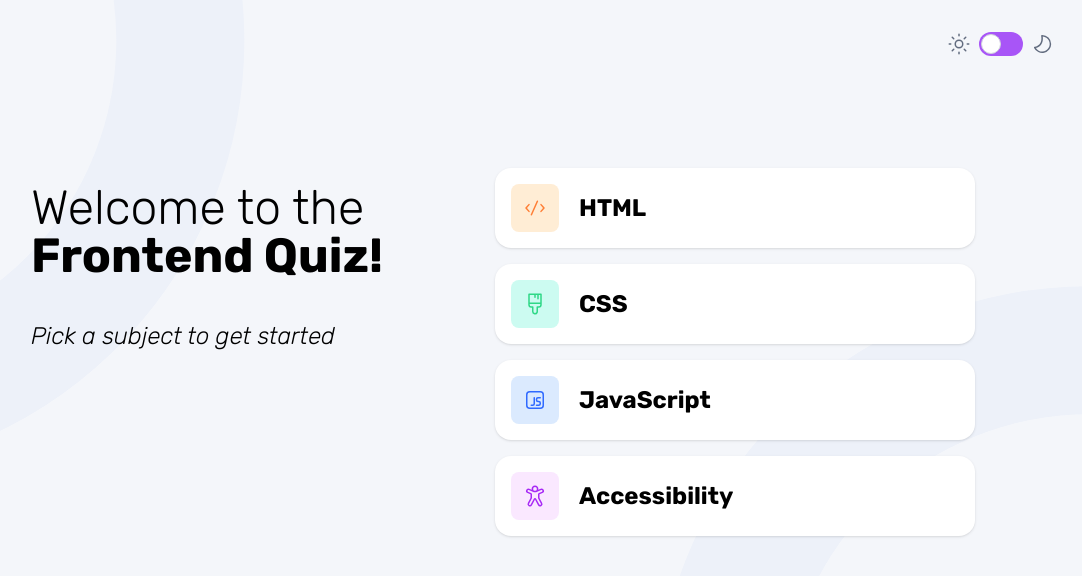
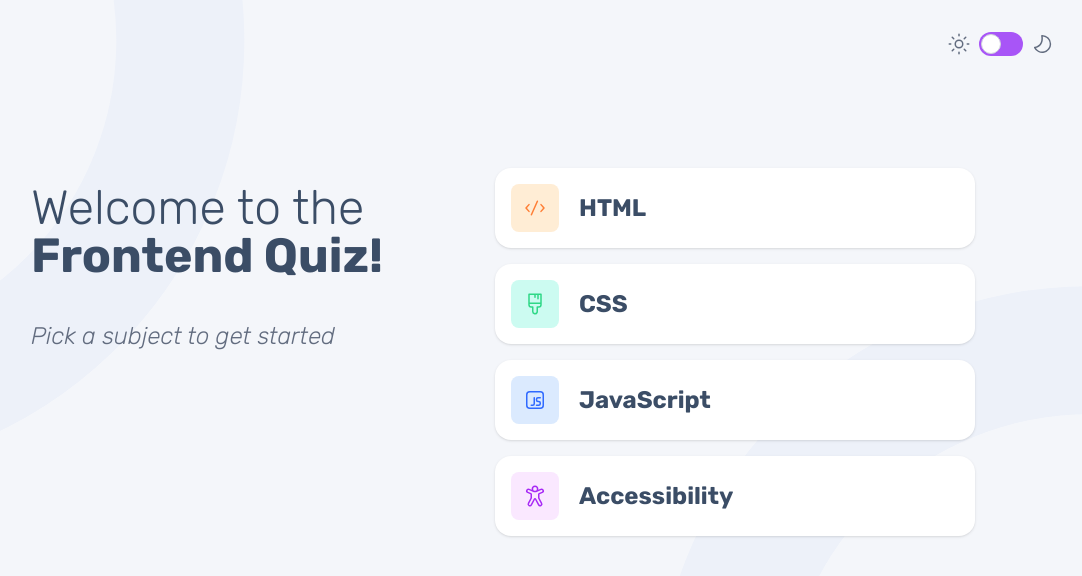
Before and after one commit to Tawphiq/frontend-quiz-app, a React (Vite) app: page / in a window 1280 px wide. Shown: the top 576 px of the page, without its empty margins (145-1227 px from the left). Built offline with nearby package versions, Linux system fonts and the light colour scheme; a web font is replaced by a local one.

Commit message:
"enhanced the home page colors"

```diff
--- a/src/pages/Home.tsx
+++ b/src/pages/Home.tsx
@@ -1,4 +1,3 @@
-// src/pages/Home.tsx
 import React, { useState, useEffect, useRef } from 'react';
 import { useNavigate } from 'react-router-dom';
 import { useQuiz } from '../context/QuizContext';
@@ -11,7 +10,6 @@ const Home: React.FC = () => {
 
   const handleSelect = (subject: string) => {
     setSubject(subject);
-    //navigate('/quiz');
     navigate(`/quiz/${subject}`);
   };
 
@@ -40,10 +38,10 @@ const Home: React.FC = () => {
 
   return (
     <div className="grid lg:grid-cols-2 p-8 md:p-20 lg:px-40">
-      <div className="text-2xl font-bold mb-4 p-4 text-dark dark:text-white">
+      <div className="text-2xl font-bold mb-4 p-4 text-[#3B4D66] dark:text-white">
         <p className='font-thin text-4xl md:text-6xl lg:text-5xl'>Welcome to the</p>
         <p className='font-bold text-4xl md:text-6xl lg:text-5xl mb-2 md:mb-5 lg:mb-10'>Frontend Quiz!</p>
-        <i className='font-thin text-sm md:text-2xl text-darkthin dark:text-thinlight'>Pick a subject to get started</i>
+        <i className='font-thin text-sm md:text-2xl text-[#626C7F] dark:text-[#ABC1E1]'>Pick a subject to get started</i>
       </div>
       <div className="grid gap-4 md:mt-10 lg:mt-0">
         {quizzes.map((quiz, index) => (
@@ -53,8 +51,8 @@ const Home: React.FC = () => {
             onKeyDown={(event) => handleButtonKeyDown(event, index, quiz.title)}
             tabIndex={0}
             ref={(el) => buttonRefs.current[index] = el}
-            className={`flex items-center lg:text-2xl p-4 rounded-2xl bg-white dark:bg-dark shadow focus:outline-none ${
-              focusedIndex === index ? 'border-2 border-purple' : ''
+            className={`flex items-center lg:text-2xl p-4 rounded-2xl bg-white dark:bg-[#3B4D66] shadow focus:outline-none ${
+              focusedIndex === index ? 'border-2 border-[#A729F5]' : ''
             }`}
           >
             <div className={`md:w-12 md:h-12 p-1 grid justify-center items-center rounded-lg mr-5 ${
@@ -65,7 +63,7 @@ const Home: React.FC = () => {
               } `}>
               <img src={quiz.icon} alt={quiz.title} className="w-6 h-6" />
             </div>
-            <span className='font-bold text-dark dark:text-white'>{quiz.title}</span>
+            <span className='font-bold text-[#3B4D66] dark:text-white'>{quiz.title}</span>
           </button>
         ))}
       </div>
```
